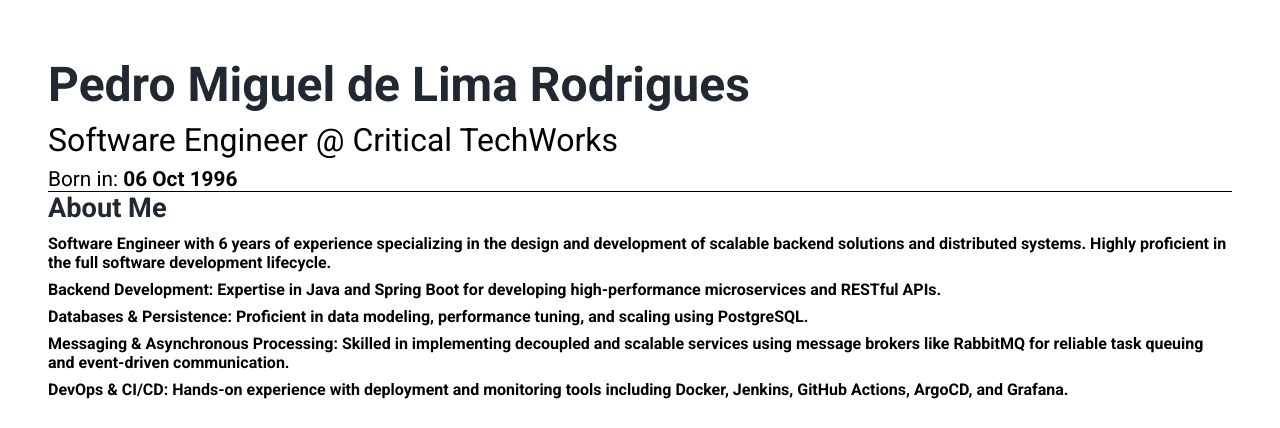
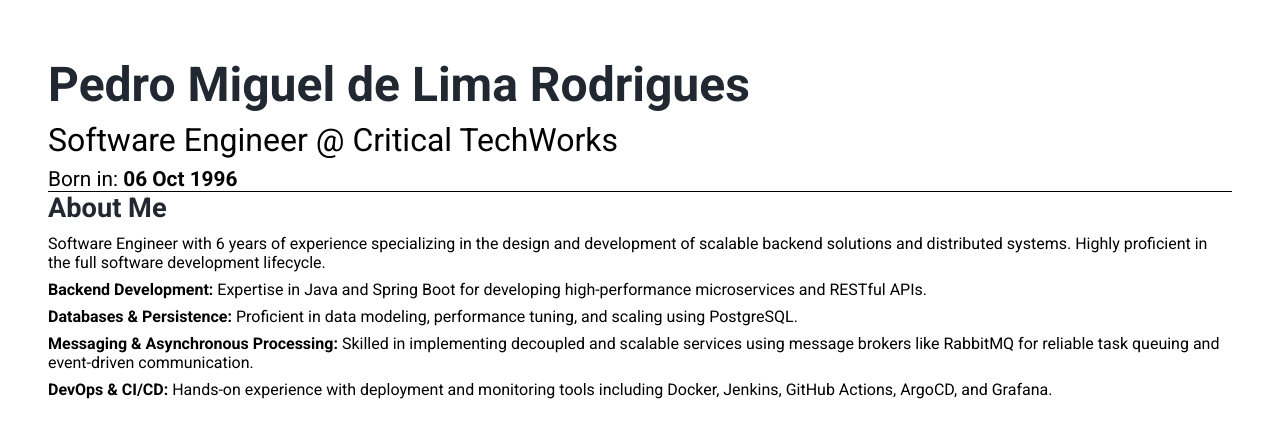
Before and after one commit to pedromlrodrigues/pedromlrodrigues.github.io, a plain HTML site: page index.html in a window 1280 px wide. Shown: the top 428 px of the page. Drawn offline with Linux system fonts and the light colour scheme.

Commit message:
Fix formatting of About Me section in index.html

```diff
--- a/index.html
+++ b/index.html
@@ -18,8 +18,8 @@
         <h2 class="about-font">About Me</h2>
         <div class="about-me-aspects">
           <p>
-            <b>Software Engineer with 6 years of experience specializing in the design and development of scalable backend solutions and distributed systems.
-              Highly proficient in the full software development lifecycle.
+            Software Engineer with 6 years of experience specializing in the design and development of scalable backend solutions and distributed systems.
+            Highly proficient in the full software development lifecycle.
           </p>
           <p>
             <b>Backend Development:</b> Expertise in Java and Spring Boot for developing high-performance microservices and RESTful APIs.
```
